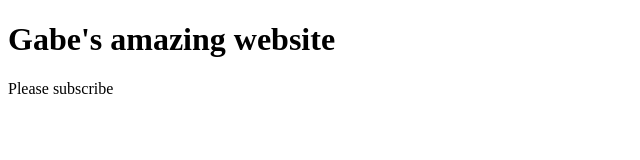
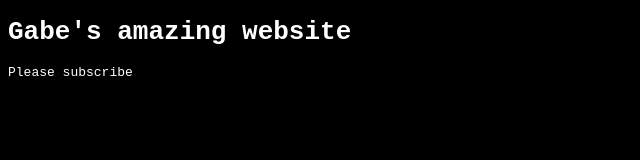
Before and after one commit to GabeeCoding/GabeeCoding.github.io, a plain HTML site: page index.html in a window 1280 px wide. Shown: the whole page, without its empty margins (0-640 px from the left). Drawn offline with Linux system fonts and the light colour scheme.

Commit message:
Add a stylesheet

```diff
--- a/index.html
+++ b/index.html
@@ -3,6 +3,7 @@
 	<head>
 		<meta charset="UTF-8">
 		<meta name="viewport" content="width=device-width, initial-scale=1.0">
+		<link rel="stylesheet" href="style.css">
 		<title>Gabe's websites</title>
 	</head>
 	<body>
--- /dev/null
+++ b/style.css
@@ -0,0 +1,5 @@
+body {
+	background-color: black;
+	color: white;
+	font-family: monospace
+}
```
